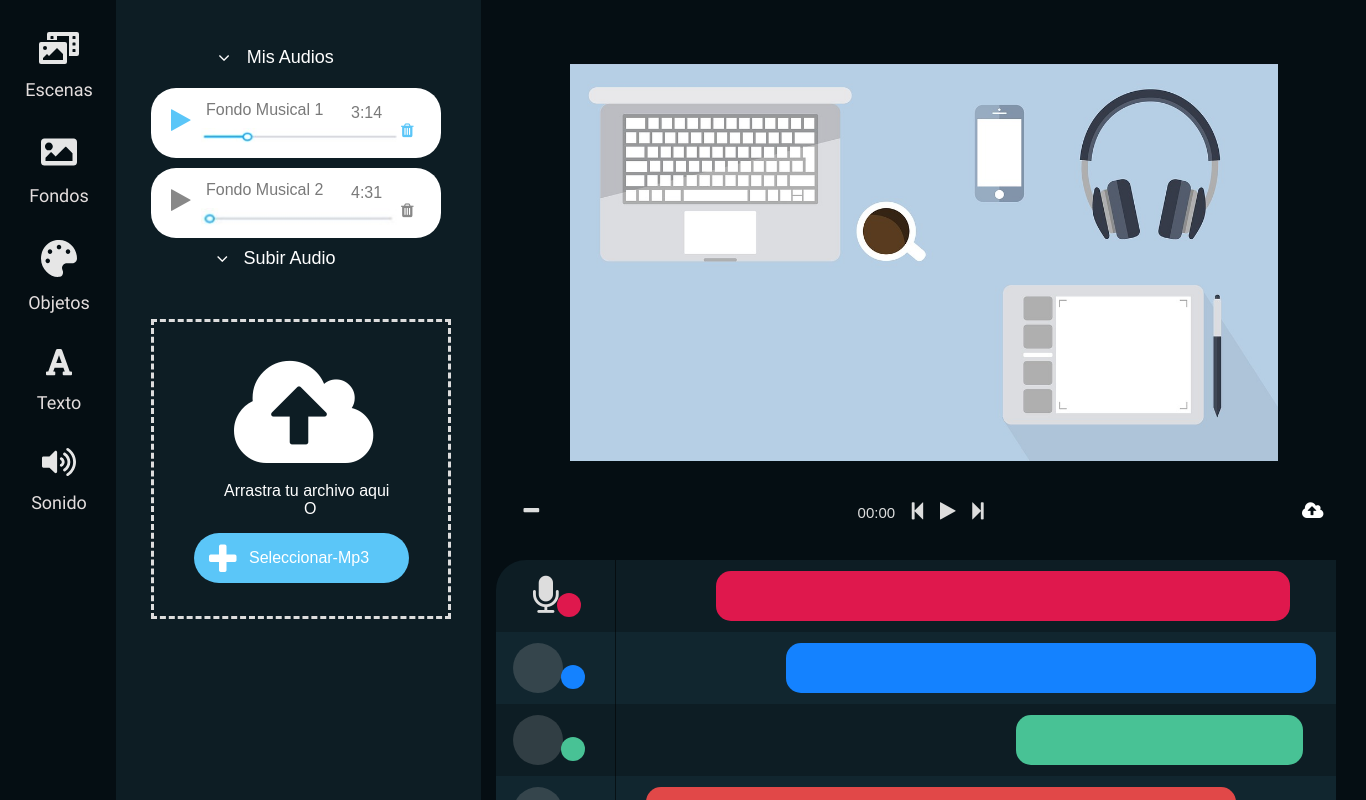
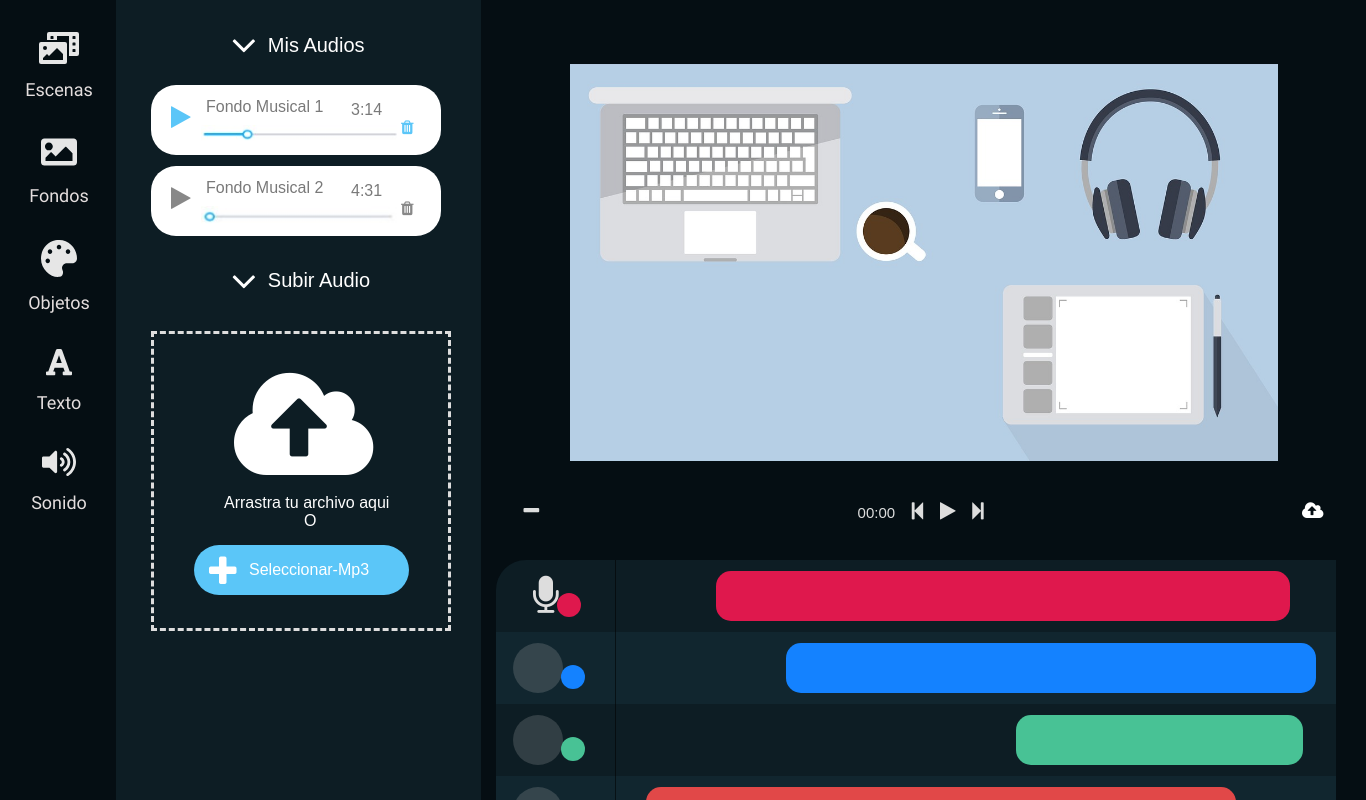
Before and after one commit to lexp2001/edutecno-ui, an Electron app: page index.html in a window 1366 px wide. Drawn offline with Linux system fonts and the light colour scheme.

Commit message:
ultimos ajustes Scene Importar Sonidos

```diff
--- a/index.html
+++ b/index.html
@@ -313,7 +313,7 @@
 
           <div class="mis-audios">
             <div class="texto-mis-audios">
-              <i class="fa fa-angle-down" aria-hidden="true"></i>
+              <i class="fa fa-angle-down" aria-hidden="true" style="font-size: 40px;"></i> &nbsp;&nbsp;
               <nav class="mis-fondos">Mis Audios</nav>
             </div>
             <div class="fondo-musical-uno">
@@ -325,7 +325,7 @@
                 style="position: relative;margin-left: 250px ; color: #5bc6f8;"></i>
             </div>
             <div class="barra-reproduccion"><img src="fotos/lineaa.jpeg"
-              style="position:relative; width: 200px; margin-left: 70px;"></div>
+                style="position:relative; width: 200px; margin-left: 70px;"></div>
             <div class="fondo-musical-dos">
               <i class="fa fa-play" aria-hidden="true"
                 style="position: relative;; font-size: 25px; color: #888888; margin-top: 20px; margin-left: 20px;"></i>
@@ -340,7 +340,7 @@
 
           <div class="subir-audios">
             <div class="texto-subir-audios">
-              <i class="fa fa-angle-down" aria-hidden="true"></i>
+              <i class="fa fa-angle-down" aria-hidden="true" style="font-size: 40px;"></i>&nbsp;&nbsp;
               <nav class="mis-fondos">Subir Audio</nav>
             </div>
             <div class="opcion-subir-audio">
--- a/style.css
+++ b/style.css
@@ -401,7 +401,7 @@ border-radius: 6px;
     padding-bottom: 20px;
     max-height: calc(100% - 90px);
 }
-.texto-mis-fondos, .texto-mis-audios, .texto-subir-audios{
+.texto-mis-fondos {
     width: 150px;
     height: 30px;
     display: inline-flex;
@@ -479,7 +479,7 @@ border-radius: 6px;
     height: 300px;
     border: dashed #dddddd;
     margin-left: 20px;
-    margin-top: 50px;
+    margin-top: 30px;
 }
 
 
@@ -545,6 +545,18 @@ border-radius: 6px;
     margin-top: -30px;
 }
 
+.texto-mis-audios, .texto-subir-audios{
+    position: relative;
+    color: white;
+    font-size: 20px;
+    margin-left: 100px;
+    display: inline-flex;
+    justify-content: space-evenly;
+    align-items: center;
+
+}
+.texto-mis-audios{margin-top: -30px;}
+.texto-subir-audios{  margin-top: 7px;}
 
 
   @font-face {
```
